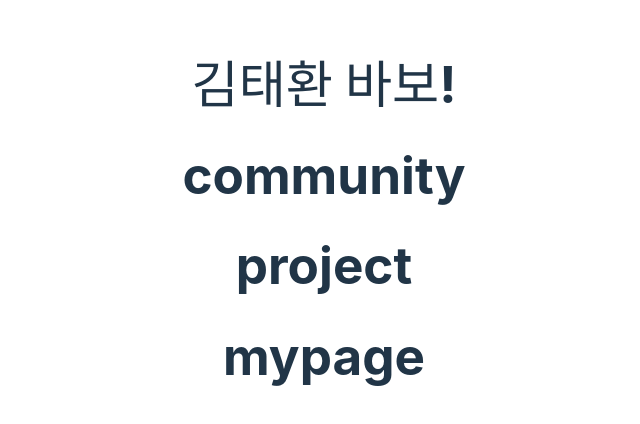
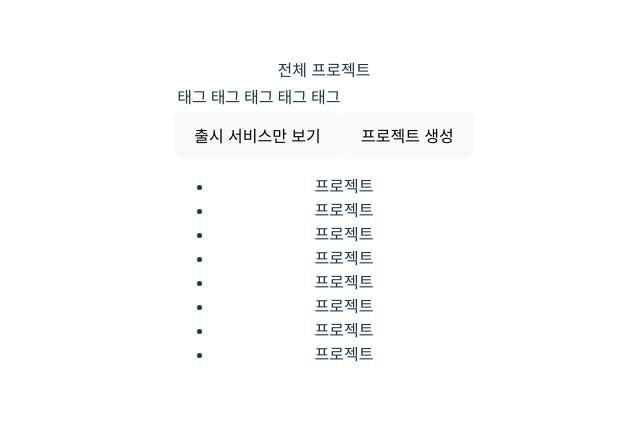
Before and after one commit to whgms159/Devsquad, a React (Vite) app in the folder front-dev/DevSqaurd/: page / in a window 1280 px wide. Shown: the part 180-604 px from the top of the page, without its empty margins (316-956 px from the left). Built offline with nearby package versions, Linux system fonts and the light colour scheme.

Commit message:
feat : project main page

```diff
--- a/front-dev/DevSqaurd/src/App.tsx
+++ b/front-dev/DevSqaurd/src/App.tsx
@@ -1,12 +1,10 @@
 import "./App.css";
+import ProjectMain from "./components/project/ProjectMain";
 
 function App() {
   return (
     <>
-      <h1>김태환 바보!</h1>
-      <h1>community</h1>
-      <h1>project</h1>
-      <h1>mypage</h1>
+      <ProjectMain></ProjectMain>
     </>
   );
 }
```
